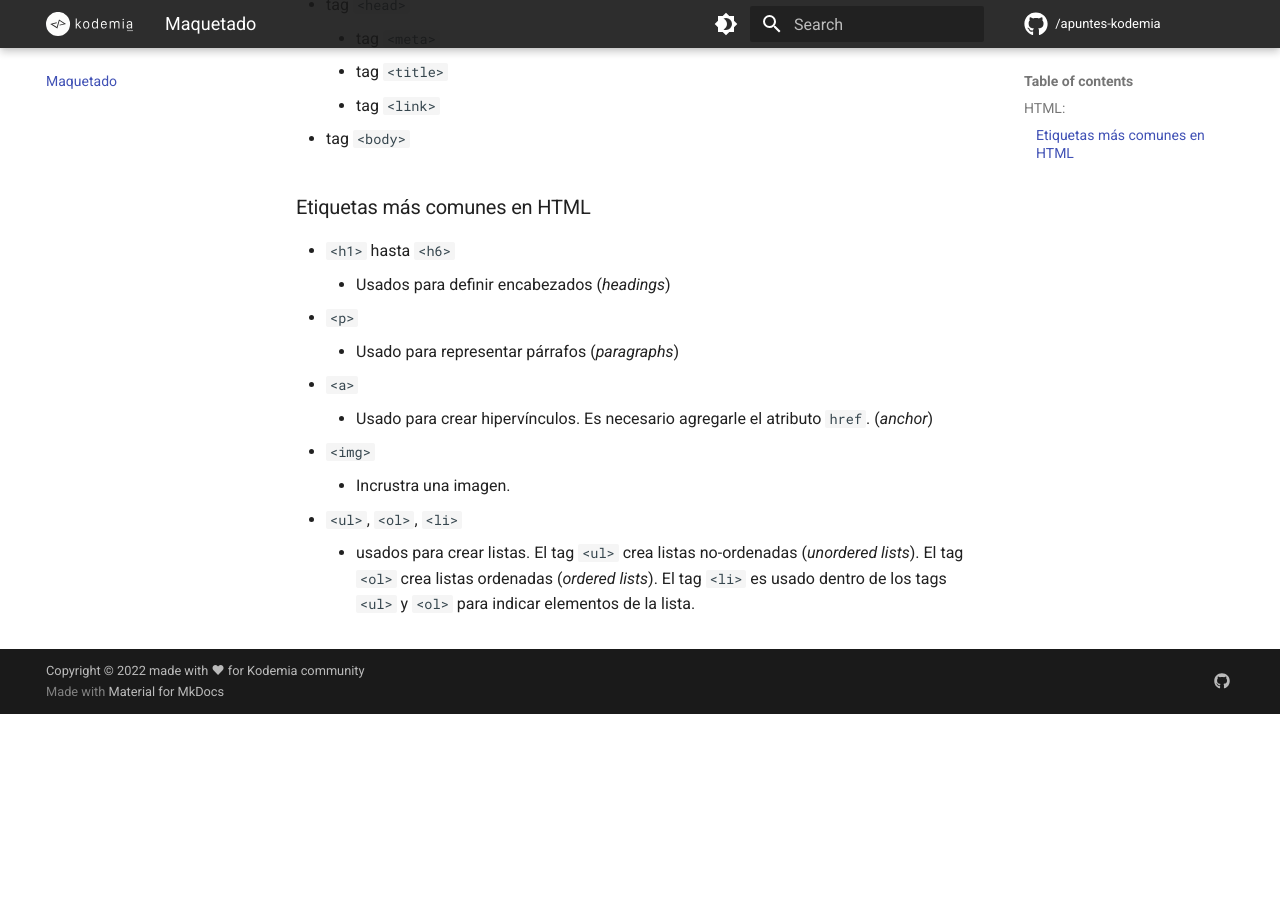
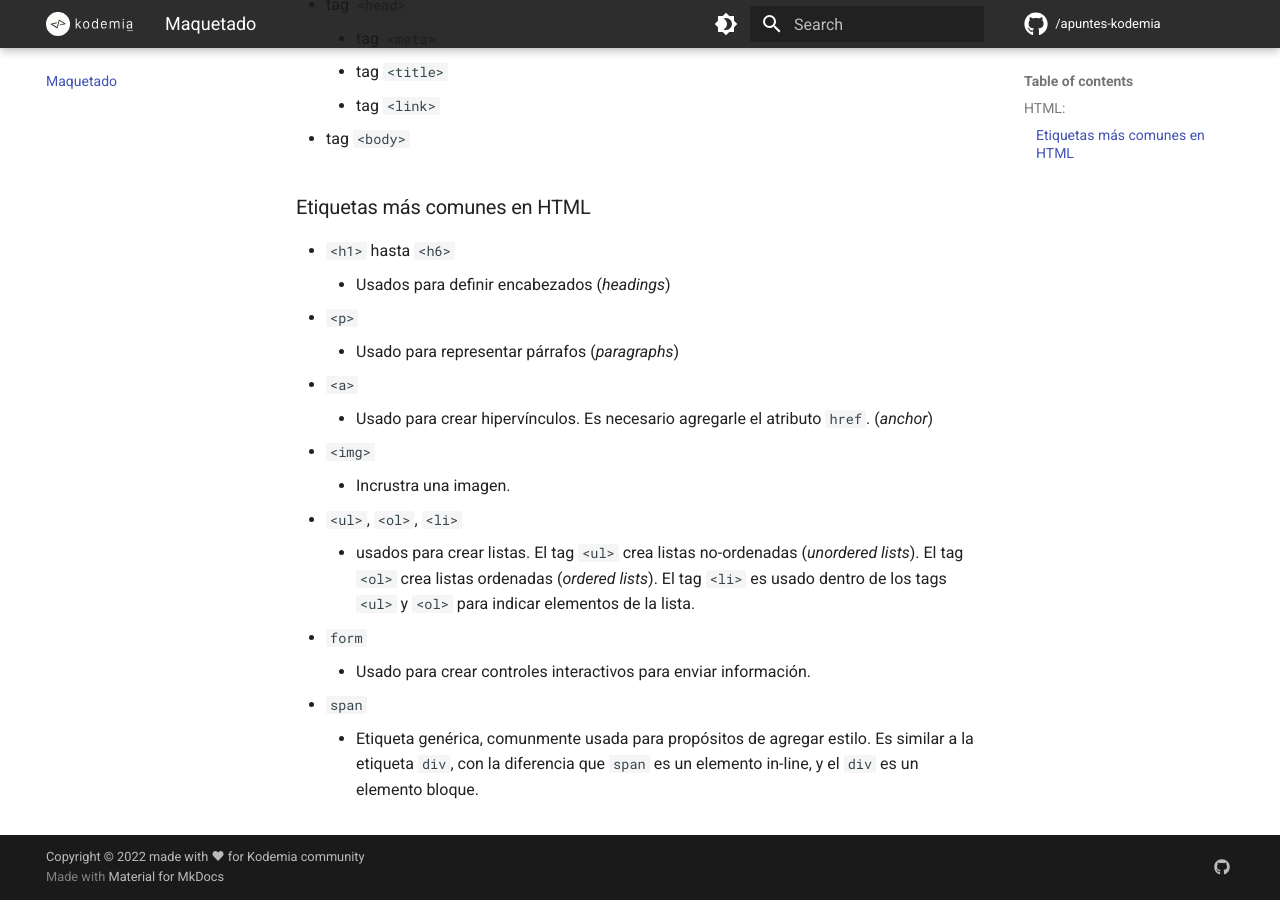
Before and after one commit to sergio-gonzalez-sainz/apuntes-kodemia, an MkDocs documentation site: the page built from docs/maquetado.md, in a window 1280 px wide and 900 px high, scrolled down 621 px. Built offline with MkDocs 1.6.1 and Material for MkDocs 9.7.7, drawn with Linux system fonts in a browser that asks for light colours; comment, search, counter and statistics services are not loaded; before the commit the page ends 1335 px from its top, so only the background shows below that.

Commit message:
added more tags

```diff
--- a/docs/maquetado.md
+++ b/docs/maquetado.md
@@ -34,3 +34,7 @@ La estructura básica de un documento HTML son:
     - Incrustra una imagen.
 - `<ul>`, `<ol>`, `<li>`
     - usados para crear listas. El tag `<ul>` crea listas no-ordenadas (_unordered lists_). El tag `<ol>` crea listas ordenadas (_ordered lists_). El tag `<li>` es usado dentro de los tags `<ul>` y `<ol>` para indicar elementos de la lista.
+- `form`
+    - Usado para crear controles interactivos para enviar información.
+- `span`
+    - Etiqueta genérica, comunmente usada para propósitos de agregar estilo. Es similar a la etiqueta `div`, con la diferencia que `span` es un elemento in-line, y el `div` es un elemento bloque.
```
